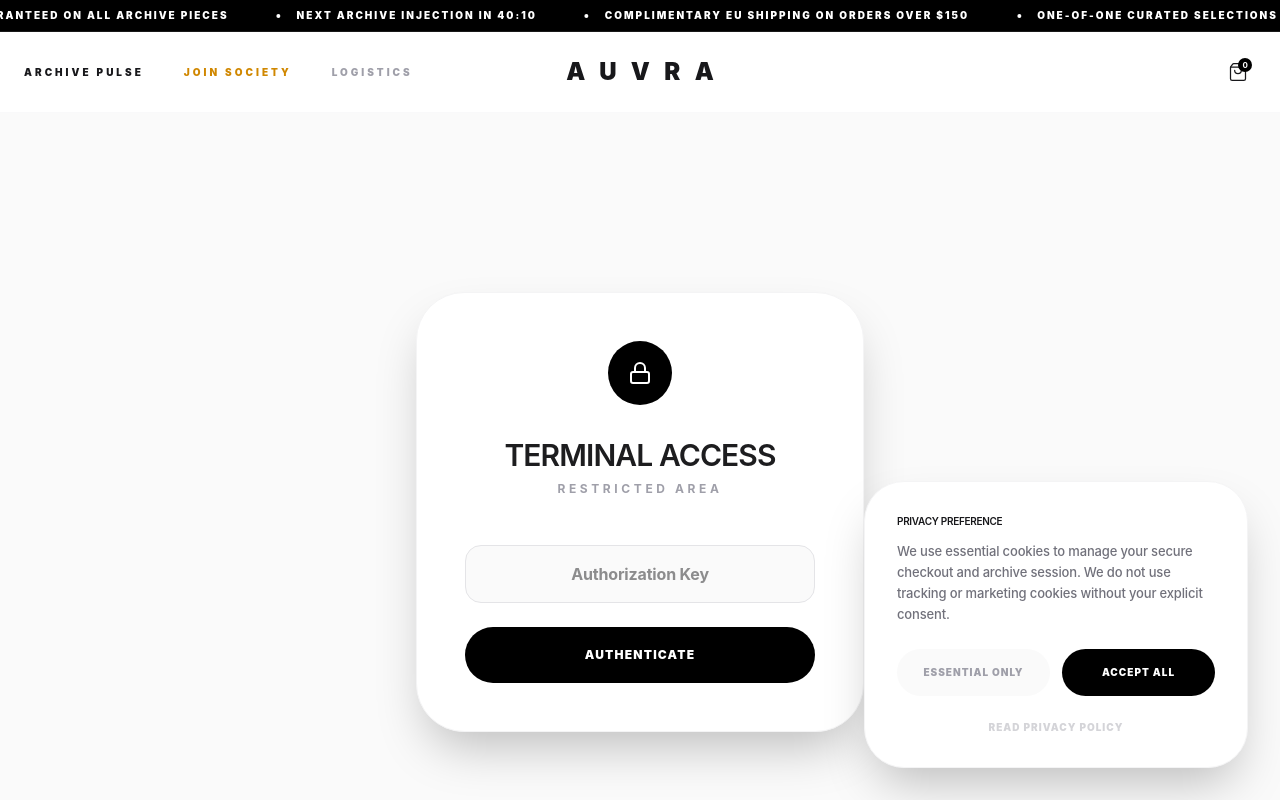
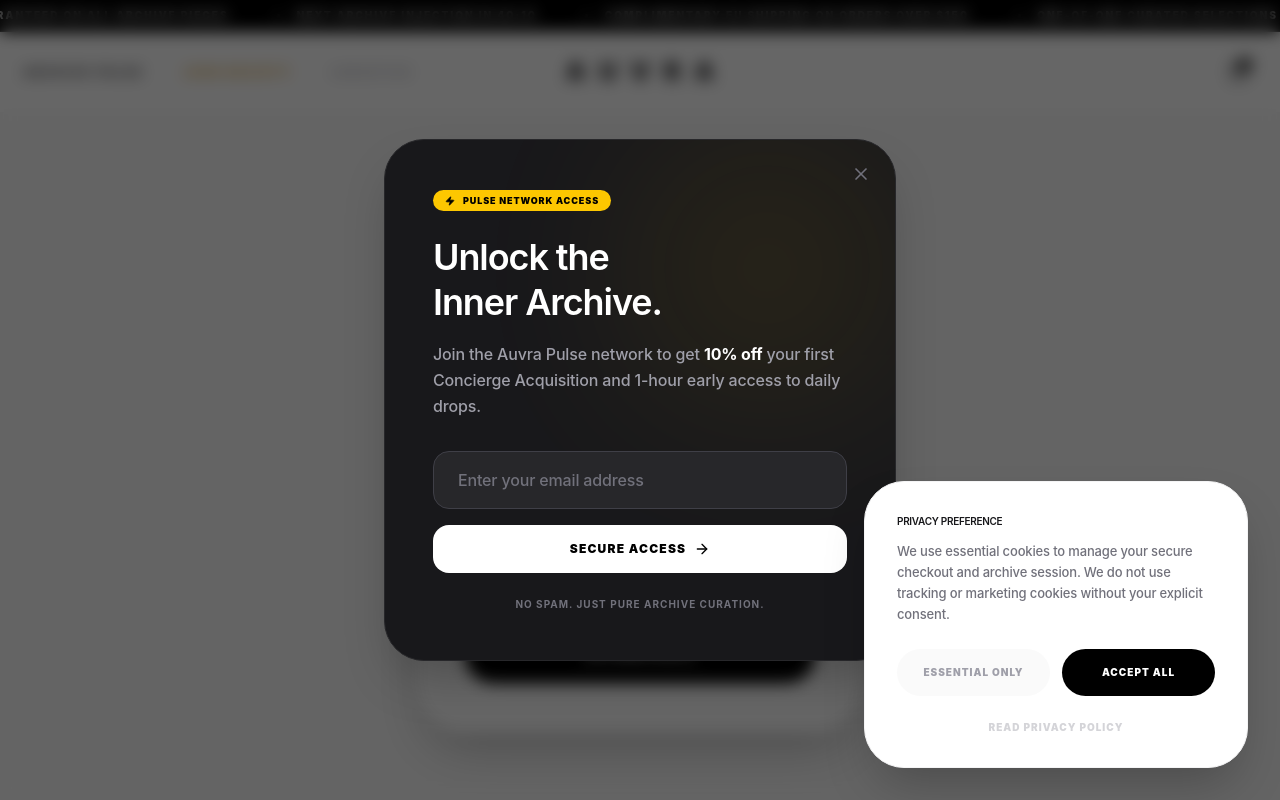
Before and after one commit to mbn-code/auvra, a Next.js app: page /admin/login in a window 1280 px wide. Shown: the top 800 px of the page. Built offline with nearby package versions, Linux system fonts and the light colour scheme.

Commit message:
Feat: Add Live Toast, Welcome Modal, Concierge Value Accordion, and Price Anchoring

```diff
--- a/src/app/layout.tsx
+++ b/src/app/layout.tsx
@@ -4,6 +4,8 @@
 import Footer from "@/components/Footer";
 import CookieConsent from "@/components/CookieConsent";
 import MobileNav from "@/components/MobileNav";
+import LiveToast from "@/components/LiveToast";
+import WelcomeModal from "@/components/WelcomeModal";
 
 export const metadata: Metadata = {
   title: {
@@ -101,6 +103,8 @@
         <Footer />
         <CookieConsent />
         <MobileNav />
+        <LiveToast />
+        <WelcomeModal />
       </body>
     </html>
   );
--- /dev/null
+++ b/src/components/LiveToast.tsx
@@ -0,0 +1,78 @@
+"use client";
+
+import { useEffect, useState } from "react";
+import { PackageCheck, X } from "lucide-react";
+import Link from "next/link";
+
+const CITIES = [
+  "London", "Berlin", "Paris", "Copenhagen", "Stockholm",
+  "Amsterdam", "Milan", "New York", "Los Angeles", "Tokyo",
+  "Toronto", "Vienna", "Oslo", "Helsinki", "Munich"
+];
+
+const ITEMS = [
+  "Arc'teryx Beta LT", "Chrome Hearts Hoodie", "Louis Vuitton Keepall",
+  "Chanel Classic Flap", "Corteiz Cargo Pants", "Prada Nylon Bag",
+  "Moncler Maya", "Hermès Kelly", "CP Company Goggle Jacket",
+  "Asics Gel-Kayano 14", "Stone Island Ghost Piece"
+];
+
+export default function LiveToast() {
+  const [isVisible, setIsVisible] = useState(false);
+  const [data, setData] = useState({ city: "", item: "" });
+
+  useEffect(() => {
+    // Initial delay before first toast
+    const initialTimer = setTimeout(() => {
+      triggerToast();
+    }, 12000);
+
+    return () => clearTimeout(initialTimer);
+  }, []);
+
+  const triggerToast = () => {
+    // Generate random data
+    const randomCity = CITIES[Math.floor(Math.random() * CITIES.length)];
+    const randomItem = ITEMS[Math.floor(Math.random() * ITEMS.length)];
+
+    setData({ city: randomCity, item: randomItem });
+    setIsVisible(true);
+
+    // Hide after 5 seconds
+    setTimeout(() => {
+      setIsVisible(false);
+
+      // Schedule next toast between 20-45 seconds
+      const nextDelay = Math.floor(Math.random() * 25000) + 20000;
+      setTimeout(triggerToast, nextDelay);
+    }, 5000);
+  };
+
+  if (!isVisible) return null;
+
+  return (
+    <div className="fixed bottom-24 lg:bottom-8 left-4 lg:left-8 z-50 animate-in slide-in-from-bottom-5 fade-in duration-500">
+      <div className="bg-zinc-900/95 backdrop-blur-md text-white p-4 rounded-2xl shadow-2xl border border-zinc-800 flex items-center gap-4 max-w-xs relative pr-10">
+        <button
+          onClick={() => setIsVisible(false)}
+          className="absolute top-2 right-2 text-zinc-500 hover:text-white transition-colors"
+        >
+          <X size={12} />
+        </button>
+        <div className="bg-green-500/20 p-2 rounded-full">
+          <PackageCheck size={16} className="text-green-400" />
+        </div>
+        <div>
+          <p className="text-[10px] font-black uppercase tracking-widest text-zinc-400 mb-0.5 flex items-center gap-1.5">
+            <span className="w-1.5 h-1.5 bg-green-500 rounded-full animate-pulse" />
+            Recently Secured
+          </p>
+          <p className="text-xs font-medium">
+            Someone in <span className="font-bold text-yellow-400">{data.city}</span> just secured: <br/>
+            <span className="font-bold">{data.item}</span>
+          </p>
+        </div>
+      </div>
+    </div>
+  );
+}
--- /dev/null
+++ b/src/components/WelcomeModal.tsx
@@ -0,0 +1,130 @@
+"use client";
+
+import { useState, useEffect } from "react";
+import { X, Zap, ArrowRight } from "lucide-react";
+import Link from "next/link";
+
+export default function WelcomeModal() {
+  const [isOpen, setIsOpen] = useState(false);
+  const [email, setEmail] = useState("");
+  const [submitted, setSubmitted] = useState(false);
+
+  useEffect(() => {
+    // Check if the user has already seen the modal or submitted
+    const hasSeenModal = localStorage.getItem("auvra_welcome_modal");
+
+    if (!hasSeenModal) {
+      // Trigger after 5 seconds of browsing
+      const timer = setTimeout(() => {
+        setIsOpen(true);
+      }, 5000);
+
+      // Or trigger on exit intent (mouse leaves viewport)
+      const handleMouseLeave = (e: MouseEvent) => {
+        if (e.clientY <= 0) {
+          setIsOpen(true);
+        }
+      };
+
+      document.addEventListener("mouseleave", handleMouseLeave);
+
+      return () => {
+        clearTimeout(timer);
+        document.removeEventListener("mouseleave", handleMouseLeave);
+      };
+    }
+  }, []);
+
+  const handleClose = () => {
+    setIsOpen(false);
+    localStorage.setItem("auvra_welcome_modal", "true");
+  };
+
+  const handleSubmit = (e: React.FormEvent) => {
+    e.preventDefault();
+    if (!email) return;
+
+    // In a real app, send to API route or mailing list service (Resend/Loops)
+    console.log("Email captured:", email);
+
+    setSubmitted(true);
+    localStorage.setItem("auvra_welcome_modal", "true");
+
+    // Auto close after 3 seconds
+    setTimeout(() => {
+      setIsOpen(false);
+    }, 3000);
+  };
+
+  if (!isOpen) return null;
+
+  return (
+    <div className="fixed inset-0 z-[100] flex items-center justify-center p-4">
+      {/* Backdrop */}
+      <div
+        className="absolute inset-0 bg-black/60 backdrop-blur-sm transition-opacity"
+        onClick={handleClose}
+      />
+
+      {/* Modal */}
+      <div className="bg-zinc-900 text-white w-full max-w-lg rounded-[2.5rem] p-8 md:p-12 relative z-10 animate-in zoom-in-95 fade-in duration-300 shadow-2xl border border-zinc-800 overflow-hidden">
+        {/* Decorative elements */}
+        <div className="absolute top-0 right-0 p-32 bg-yellow-400 blur-[100px] opacity-10 rounded-full pointer-events-none" />
+
+        <button
+          onClick={handleClose}
+          className="absolute top-6 right-6 text-zinc-500 hover:text-white transition-colors"
+        >
+          <X size={20} />
+        </button>
+
+        {!submitted ? (
+          <div className="relative z-10">
+            <div className="inline-flex items-center gap-2 bg-yellow-400 text-black px-3 py-1 rounded-full text-[9px] font-black uppercase tracking-widest mb-6">
+              <Zap size={10} className="fill-black" /> Pulse Network Access
+            </div>
+
+            <h2 className="text-3xl md:text-4xl font-black tracking-tighter mb-4 leading-tight">
+              Unlock the <br /> Inner Archive.
+            </h2>
+
+            <p className="text-zinc-400 font-medium mb-8 leading-relaxed">
+              Join the Auvra Pulse network to get <span className="text-white font-bold">10% off</span> your first Concierge Acquisition and 1-hour early access to daily drops.
+            </p>
+
+            <form onSubmit={handleSubmit} className="space-y-4">
+              <div className="relative">
+                <input
+                  type="email"
+                  value={email}
+                  onChange={(e) => setEmail(e.target.value)}
+                  placeholder="Enter your email address"
+                  className="w-full bg-zinc-800 border border-zinc-700 text-white px-6 py-4 rounded-2xl focus:outline-none focus:border-zinc-500 transition-colors font-medium placeholder:text-zinc-500"
+                  required
+                />
+              </div>
+              <button
+                type="submit"
+                className="w-full bg-white text-black py-4 rounded-2xl font-black text-xs uppercase tracking-widest hover:bg-yellow-400 transition-all flex items-center justify-center gap-2 group"
+              >
+                Secure Access <ArrowRight size={16} className="group-hover:translate-x-1 transition-transform" />
+              </button>
+            </form>
+
+            <p className="text-center text-[10px] text-zinc-500 font-bold uppercase tracking-widest mt-6">
+              No spam. Just pure archive curation.
+            </p>
+          </div>
+        ) : (
+          <div className="relative z-10 text-center py-8">
+            <div className="w-16 h-16 bg-green-500/20 rounded-full flex items-center justify-center mx-auto mb-6">
+              <Zap size={24} className="text-green-400 fill-green-400" />
+            </div>
+            <h2 className="text-2xl font-black tracking-tighter mb-4">Access Granted.</h2>
+            <p className="text-zinc-400 font-medium">Check your inbox for your exclusive access link and discount code.</p>
+          </div>
+        )}
+      </div>
+    </div>
+  );
+}
```
Also changed, not shown: src/app/archive/[id]/page.tsx (+31 -3 lines).
